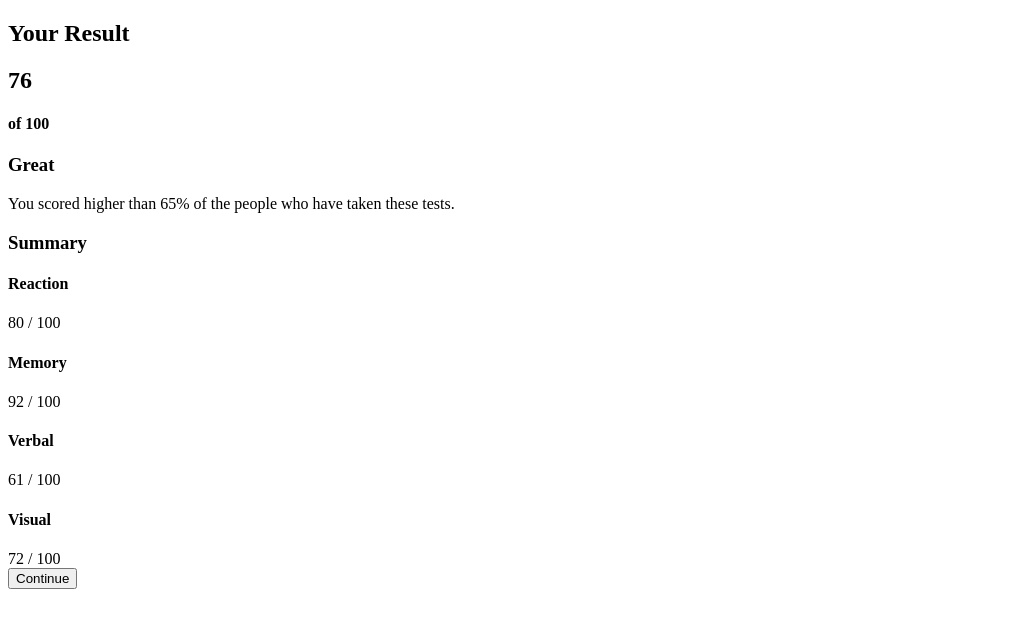
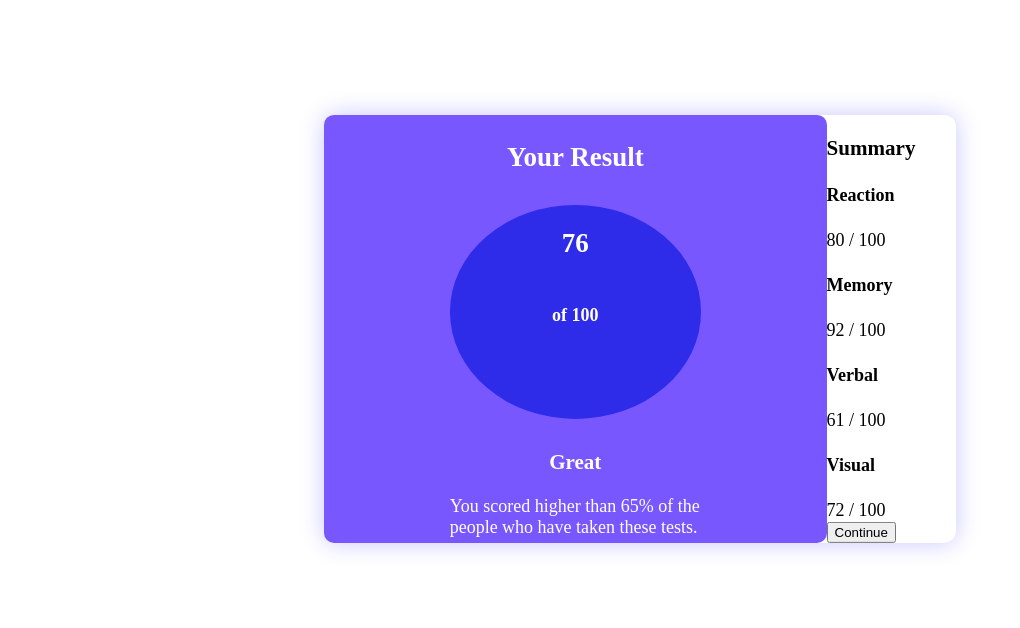
Before and after one commit to joshmichael23/results-summary-component-main, a plain HTML site: page results-summary-component-main/index.html in a window 1280 px wide. Shown: the whole page, without its empty margins (0-1020 px from the left). Drawn offline with Linux system fonts and the light colour scheme; a web font is replaced by a local one.

Commit message:
commit style css

```diff
--- a/results-summary-component-main/index.html
+++ b/results-summary-component-main/index.html
@@ -8,7 +8,7 @@
   <!-- <link href="https://cdn.jsdelivr.net/npm/bootstrap@5.3.2/dist/css/bootstrap.min.css" rel="stylesheet" integrity="sha384-T3c6CoIi6uLrA9TneNEoa7RxnatzjcDSCmG1MXxSR1GAsXEV/Dwwykc2MPK8M2HN" crossorigin="anonymous"> -->
 
   <link rel="stylesheet" href="//fonts.google.com/specimen/Hanken+Grotesk?query=hanken" />
-  <link href="/style.css" rel="stylesheet ">
+  <link href="style.css" rel="stylesheet ">
 
   <title>Frontend Mentor | Results summary component</title>
 
--- /dev/null
+++ b/results-summary-component-main/style.css
@@ -0,0 +1,64 @@
+.main{
+    box-sizing: border-box;
+
+}
+
+.main-content{
+    font-size: 18px;
+    font-family: "Hanken Grotesk";
+    display: flex;
+    flex-direction: row;
+    width: 50%;
+    align-self:center;
+    transform:translate(50%, 50%);
+    /* grid-template-columns: 1fr 1fr; */
+    background-color: White;
+    box-shadow: 0px 0px 25px 0px hsl(241, 100%, 89%);
+    border-radius:12px;
+}
+
+.result{
+    background-color: hsl(252, 100%, 67%);
+    color:hsl(0, 0%, 100%);
+    border-radius:10px;
+    display:flex;
+    flex-direction: column;
+    justify-content: space-around;
+}
+
+.result-score{
+    background-color: hsl(241, 81%, 54%);
+    height:50%;
+    width: 50%;
+    border-radius: 50%;
+}
+
+.result section{
+    display:flex;
+    flex-direction: column;
+    margin-left: 25%;
+    margin-right: 25%;
+    align-items: center;
+    justify-items:center;
+}
+
+@media screen and (min-width: 200px) {
+    .main-content{
+        flex-direction: column;
+        transform: translate(50%, 25%);
+        height:100vh;
+    }
+
+
+
+}
+
+@media screen and (min-width: 1000px) {
+    .main-content{
+        flex-direction: row;
+        height:100%;
+    }
+
+
+
+}
```
